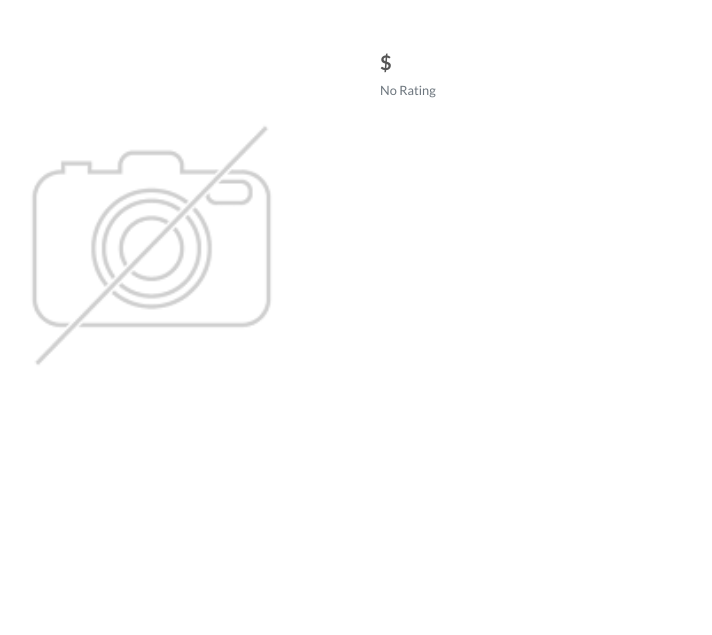
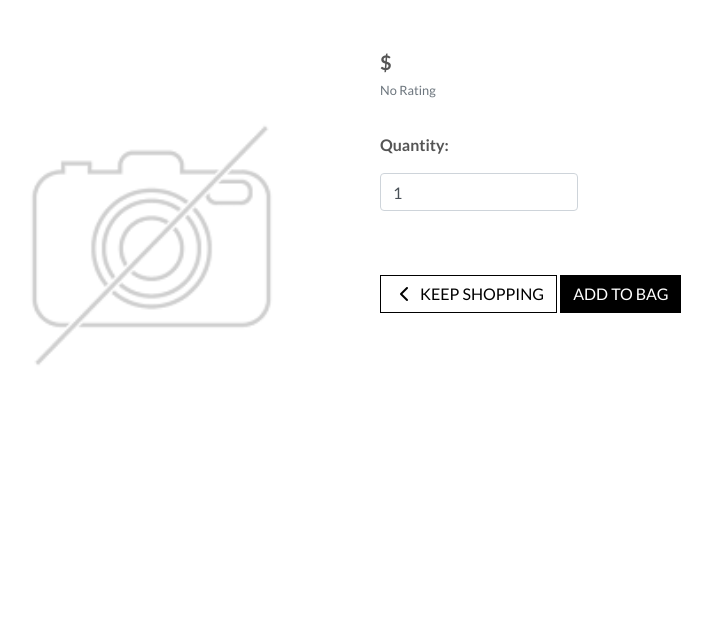
Before and after one commit to Ironmonkeynuts/boutique_ado_v1, a Django app: template products/templates/products/product_detail.html in a window 1280 px wide. Shown: the part 165-800 px from the top of the page, without its empty margins (275-987 px from the left). Run offline with Django 4.2, Linux system fonts and the light colour scheme; the template is opened without the code that fills it, so the values that code supplies are empty; some libraries are stand-ins or nearby versions.

Commit message:
Add functionlity for add to bag

```diff
--- a/bag/urls.py
+++ b/bag/urls.py
@@ -3,4 +3,5 @@ from . import views
 
 urlpatterns = [
     path('', views.view_bag, name='view_bag'),
+    path('add/<item_id>/', views.add_to_bag, name='add_to_bag'),
 ]
--- a/products/templates/products/product_detail.html
+++ b/products/templates/products/product_detail.html
@@ -63,6 +63,32 @@
 
                     <!-- Product description (paragraph spacing added) -->
                     <p class="mt-3">{{ product.description }}</p>
+                    <!-- Add to bag form -->
+                    <form class="form" action="{% url 'add_to_bag' product.id %}" method="POST">
+                        {% csrf_token %}
+                        <div class="form-row">
+                            <!-- Quantity selection -->
+                            <div class="col-12">
+                                <p class="mt-3"><strong>Quantity:</strong></p>
+                                <div class="form-group w-50">
+                                    <div class="input-group">
+                                        <input class="form-control qty_input" type="number" name="quantity" value="1" min="1" max="99" data-item_id="{{ product.id }}" id="id_qty_{{ product.id }}">
+                                    </div>
+                                </div>
+                            </div>
+                            <!-- Button to return to products list -->
+                            <div class="col-12">
+                                <a href="{% url 'products' %}" class="btn btn-outline-black rounded-0 mt-5">
+                                    <span class="icon">
+                                        <i class="fas fa-chevron-left"></i>
+                                    </span>
+                                    <span class="text-uppercase">Keep Shopping</span>
+                                </a>
+                                <input type="submit" class="btn btn-black rounded-0 text-uppercase mt-5" value="Add to Bag">
+                            </div>
+                            <input type="hidden" name="redirect_url" value="{{ request.path }}">
+                        </div>
+                    </form>
                 </div>
             </div>
         </div> <!-- End row -->
--- a/static/css/base.css
+++ b/static/css/base.css
@@ -36,6 +36,19 @@ body {
 .btn-black {
     background: black;
     color: white;
+}
+
+.btn-outline-black {
+    background: white;
+    color: black !important; /* Override link colors for <a> elements */
+    border: 1px solid black;
+}
+
+.btn-outline-black:hover,
+.btn-outline-black:active,
+.btn-outline-black:focus {
+    background: black;
+    color: white !important;
 }
 
 .shop-now-button:hover,
@@ -80,8 +93,8 @@ a.category-badge > span.badge:hover {
 
 /* Return to top button */
 .btt-button {
-    height: 47px;
-    width: 47px;
+    height: 42px;
+    width: 42px;
     position: fixed;
     bottom: 10px;
     right: 10px;
@@ -90,6 +103,8 @@ a.category-badge > span.badge:hover {
 .btt-link {
     cursor: pointer;
 }
+
+
 
 
 /* -------------------------------- Media Queries */
```
Also changed, not shown: bag/views.py (+19 -1 lines).
